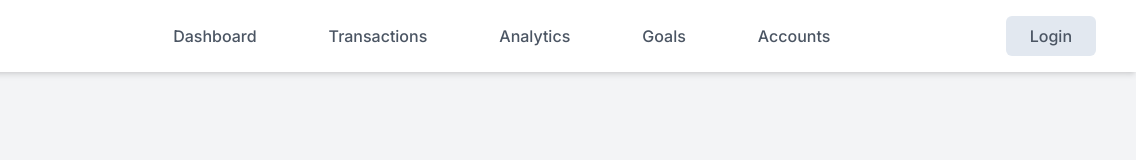
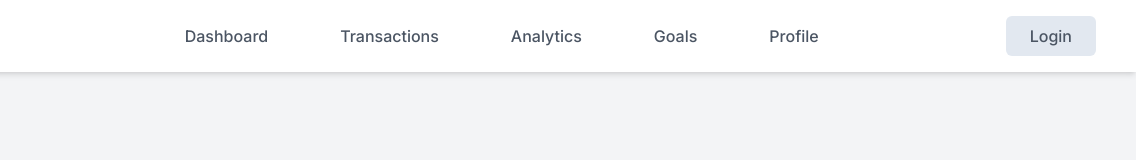
Before and after one commit to arpan9422/Web_Wizards_PISB_TechRush_2024, a website: page login.html in a window 1280 px wide. Shown: the full height of the page, 144-1280 px from the left. Drawn offline with nearby package versions, Linux system fonts and the light colour scheme.

Commit message:
profile name changed

```diff
--- a/login.html
+++ b/login.html
@@ -36,7 +36,7 @@
         <h1 class="text-md font-inter font-medium text-gray-600 hover:bg-slate-200 p-3 rounded-md hover:text-blue-800 md:block sm:hidden min-[320px]:hidden">Transactions</h1>
         <h1 class="text-md font-inter font-medium text-gray-600 hover:bg-slate-200 p-3 rounded-md hover:text-blue-800 md:block sm:hidden min-[320px]:hidden">Analytics</h1>
         <h1 class="text-md font-inter font-medium text-gray-600 hover:bg-slate-200 p-3 rounded-md hover:text-blue-800 md:block sm:hidden min-[320px]:hidden">Goals</h1>
-        <h1 class="text-md font-inter font-medium text-gray-600 hover:bg-slate-200 p-3 rounded-md hover:text-blue-800 md:block sm:hidden min-[320px]:hidden">Accounts</h1>
+        <h1 class="text-md font-inter font-medium text-gray-600 hover:bg-slate-200 p-3 rounded-md hover:text-blue-800 md:block sm:hidden min-[320px]:hidden">Profile</h1>
       </div>
       <div class="flex items-center">
        <a href="login.html"><button class="font-inter font-medium text-gray-600 bg-slate-200 p-2 px-6 rounded-md hover:bg-blue-500 hover:text-slate-100 md:block sm:hidden min-[320px]:hidden">Login</button></a>
@@ -55,7 +55,7 @@
         <h1 class="text-md font-inter font-medium text-gray-600 hover:bg-slate-200 p-2 rounded-md hover:text-blue-800 ">Transactions</h1>
         <h1 class="text-md font-inter font-medium text-gray-600 hover:bg-slate-200 p-2 rounded-md hover:text-blue-800 ">Analytics</h1>
         <h1 class="text-md font-inter font-medium text-gray-600 hover:bg-slate-200 p-2 rounded-md hover:text-blue-800 ">Goals</h1>
-        <h1 class="text-md font-inter font-medium text-gray-600 hover:bg-slate-200 p-2 rounded-md hover:text-blue-800 ">Accounts</h1>
+        <h1 class="text-md font-inter font-medium text-gray-600 hover:bg-slate-200 p-2 rounded-md hover:text-blue-800 ">Profile</h1>
        </div>
     </div>
 
```
